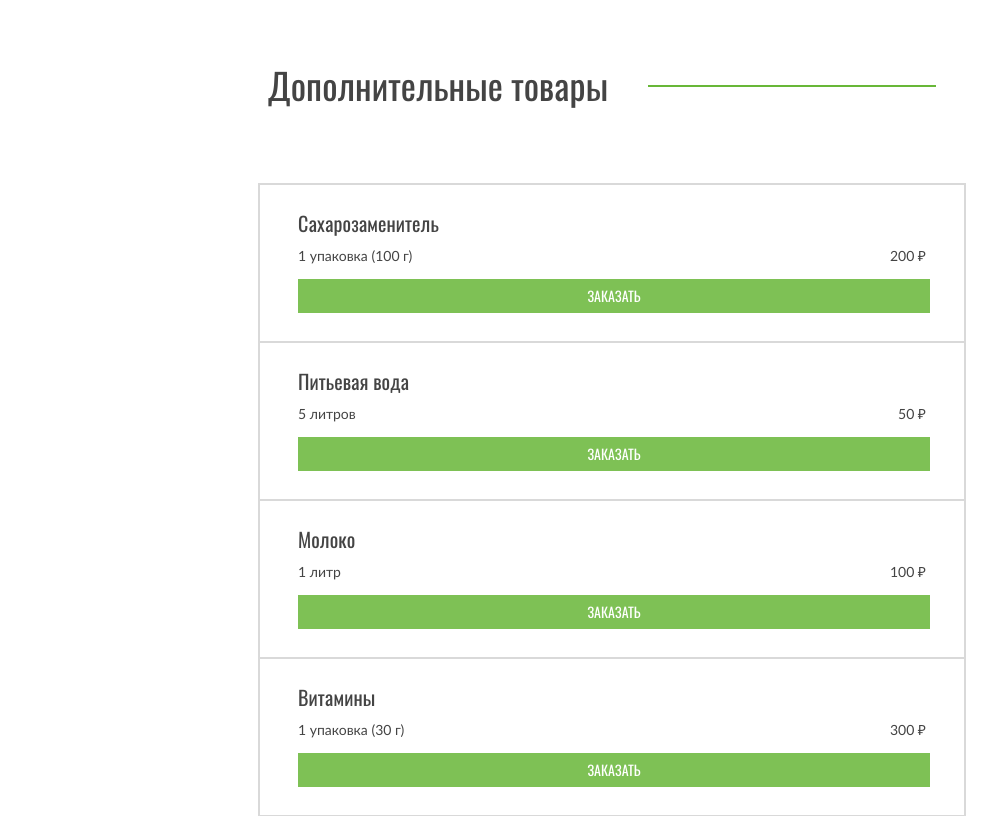
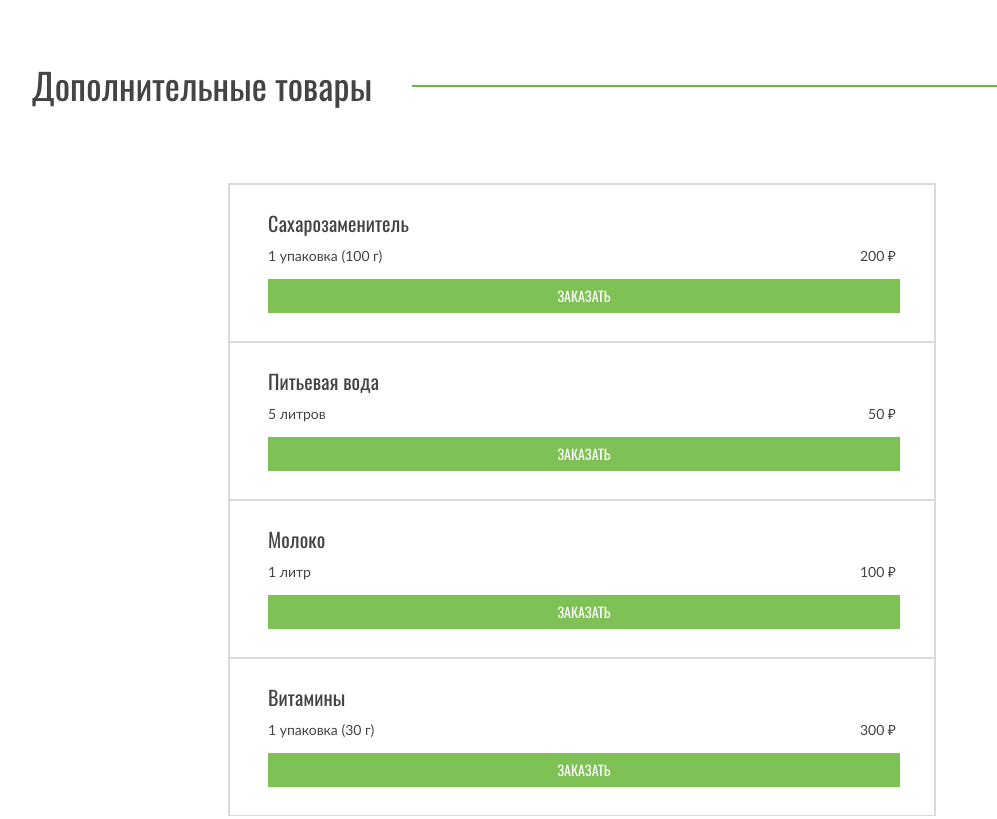
Before and after one commit to htmlacademy-adaptive/77489-cat-energy-29, a website: page source/catalog.html in a window 1280 px wide. Shown: the part 2449-3268 px from the top of the page, without its empty margins (58-1055 px from the left). Drawn offline with nearby package versions, Linux system fonts and the light colour scheme; files that its build step writes are made by us from their sources.

Commit message:
стилизует раздел с допами

```diff
--- a/source/catalog.html
+++ b/source/catalog.html
@@ -321,7 +321,7 @@
         </div>
       </section>
 
-      <section class="additional wrapper">
+      <section class="additional">
         <div class="additional__header">
           <div class="additioanal__wrapper">
             <h2 class="additional__title title">Дополнительные товары</h2>
--- a/source/sass/blocks/additional.scss
+++ b/source/sass/blocks/additional.scss
@@ -14,6 +14,16 @@
   }
 }
 
+.additioanal__wrapper {
+  max-width: 1200px;
+  margin: 0 auto;
+  padding: 0 20px;
+
+  @media (min-width: $tablet-width) {
+    padding: 0 30px;
+  }
+}
+
 .additional__header::before {
   position: absolute;
   content: "";
@@ -25,13 +35,6 @@
   background-color: $green-300;
 }
 
-.additional__inner {
-  @media (min-width: $desktop-width) {
-    display: flex;
-    justify-content: space-between;
-  }
-}
-
 .additional__title {
   position: relative;
   z-index: 2;
@@ -40,6 +43,7 @@
   line-height: 24px;
   background-color: $default-white;
   padding: 0 20px;
+  margin: 0 -20px;
 
   @media (min-width: $tablet-width) {
     font-size: 36px;
@@ -47,6 +51,14 @@
     padding: 0 40px;
   }
 }
+
+.additional__inner {
+  @media (min-width: $desktop-width) {
+    display: flex;
+    justify-content: space-between;
+  }
+}
+
 
 .additional__list {
   margin-bottom: 36px;
--- a/source/sass/blocks/offer.scss
+++ b/source/sass/blocks/offer.scss
@@ -37,5 +37,6 @@
 
   @media (min-width: $tablet-width) {
     width: 160px;
+    margin: 0;
   }
 }
```
